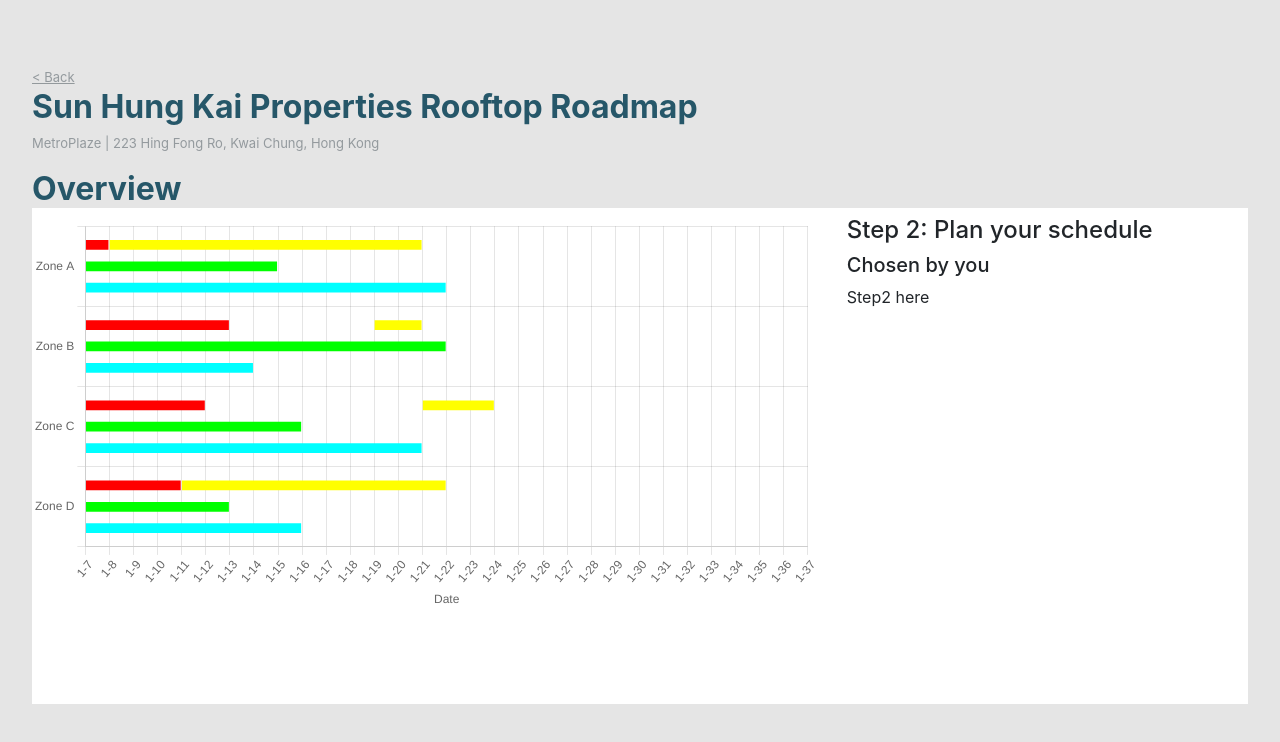
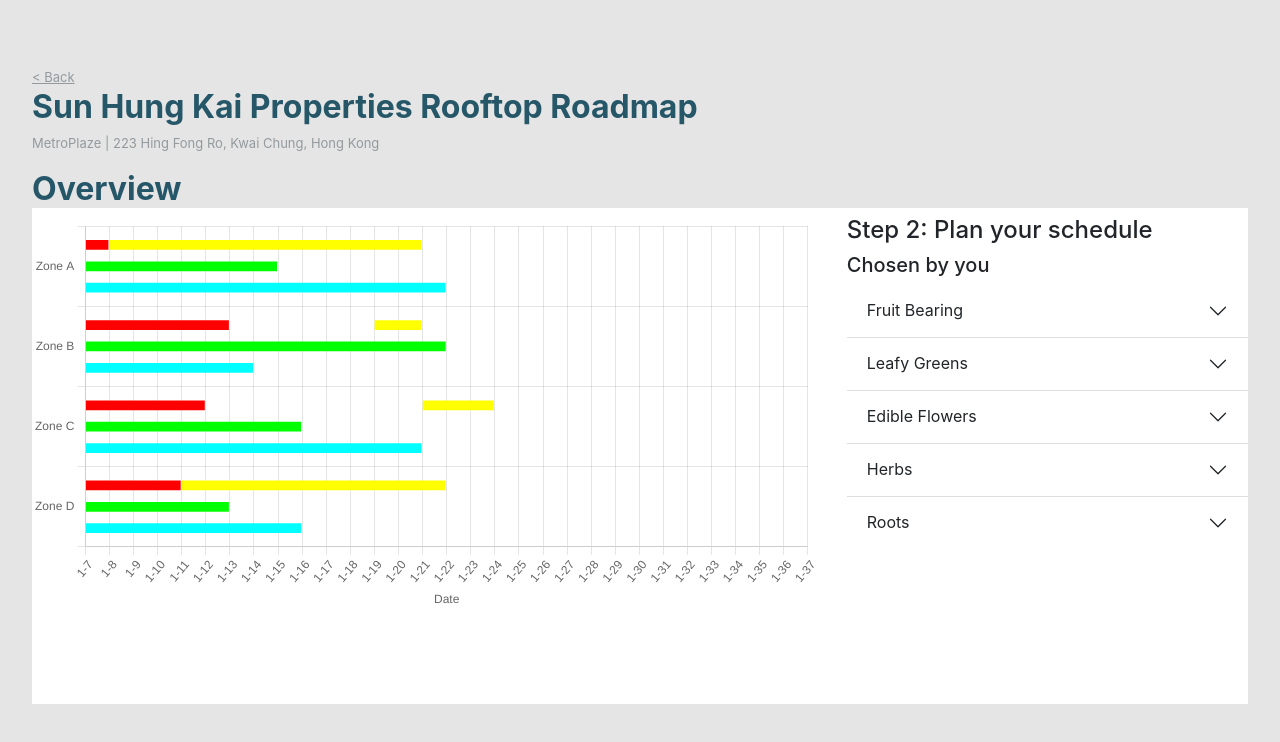
Before and after one commit to ZeWai/Hackathon, a React (Create React App) app: page /ganttchart in a window 1280 px wide. Shown: the top 742 px of the page. Built offline with nearby package versions, Linux system fonts and the light colour scheme.

Commit message:
merged with zewai

```diff
--- a/src/Components/GanttChart/Chart/Step2.js
+++ b/src/Components/GanttChart/Chart/Step2.js
@@ -1,9 +1,72 @@
 import styles from './Step2.module.css'
+import Accordion from 'react-bootstrap/Accordion'
 
 export default function Step2() {
     return (
-        <div>
-            <p>Step2 here</p>
+        <div className={styles.step2}>
+            <Accordion flush>
+  <Accordion.Item eventKey="0">
+    <Accordion.Header>Fruit Bearing</Accordion.Header>
+    <Accordion.Body>
+      Lorem ipsum dolor sit amet, consectetur adipiscing elit, sed do eiusmod
+      tempor incididunt ut labore et dolore magna aliqua. Ut enim ad minim
+      veniam, quis nostrud exercitation ullamco laboris nisi ut aliquip ex ea
+      commodo consequat. Duis aute irure dolor in reprehenderit in voluptate
+      velit esse cillum dolore eu fugiat nulla pariatur. Excepteur sint occaecat
+      cupidatat non proident, sunt in culpa qui officia deserunt mollit anim id
+      est laborum.
+    </Accordion.Body>
+  </Accordion.Item>
+  <Accordion.Item eventKey="1">
+    <Accordion.Header>Leafy Greens</Accordion.Header>
+    <Accordion.Body>
+      Lorem ipsum dolor sit amet, consectetur adipiscing elit, sed do eiusmod
+      tempor incididunt ut labore et dolore magna aliqua. Ut enim ad minim
+      veniam, quis nostrud exercitation ullamco laboris nisi ut aliquip ex ea
+      commodo consequat. Duis aute irure dolor in reprehenderit in voluptate
+      velit esse cillum dolore eu fugiat nulla pariatur. Excepteur sint occaecat
+      cupidatat non proident, sunt in culpa qui officia deserunt mollit anim id
+      est laborum.
+    </Accordion.Body>
+                </Accordion.Item>
+                  <Accordion.Item eventKey="2">
+    <Accordion.Header>Edible Flowers</Accordion.Header>
+    <Accordion.Body>
+      Lorem ipsum dolor sit amet, consectetur adipiscing elit, sed do eiusmod
+      tempor incididunt ut labore et dolore magna aliqua. Ut enim ad minim
+      veniam, quis nostrud exercitation ullamco laboris nisi ut aliquip ex ea
+      commodo consequat. Duis aute irure dolor in reprehenderit in voluptate
+      velit esse cillum dolore eu fugiat nulla pariatur. Excepteur sint occaecat
+      cupidatat non proident, sunt in culpa qui officia deserunt mollit anim id
+      est laborum.
+    </Accordion.Body>
+                </Accordion.Item>
+                <Accordion.Item eventKey="4">
+    <Accordion.Header>Herbs</Accordion.Header>
+    <Accordion.Body>
+      Lorem ipsum dolor sit amet, consectetur adipiscing elit, sed do eiusmod
+      tempor incididunt ut labore et dolore magna aliqua. Ut enim ad minim
+      veniam, quis nostrud exercitation ullamco laboris nisi ut aliquip ex ea
+      commodo consequat. Duis aute irure dolor in reprehenderit in voluptate
+      velit esse cillum dolore eu fugiat nulla pariatur. Excepteur sint occaecat
+      cupidatat non proident, sunt in culpa qui officia deserunt mollit anim id
+      est laborum.
+    </Accordion.Body>
+  </Accordion.Item>
+  <Accordion.Item eventKey="5">
+    <Accordion.Header>Roots</Accordion.Header>
+    <Accordion.Body>
+      Lorem ipsum dolor sit amet, consectetur adipiscing elit, sed do eiusmod
+      tempor incididunt ut labore et dolore magna aliqua. Ut enim ad minim
+      veniam, quis nostrud exercitation ullamco laboris nisi ut aliquip ex ea
+      commodo consequat. Duis aute irure dolor in reprehenderit in voluptate
+      velit esse cillum dolore eu fugiat nulla pariatur. Excepteur sint occaecat
+      cupidatat non proident, sunt in culpa qui officia deserunt mollit anim id
+      est laborum.
+    </Accordion.Body>
+  </Accordion.Item>
+            </Accordion>
+
         </div>
     )
 }
```
